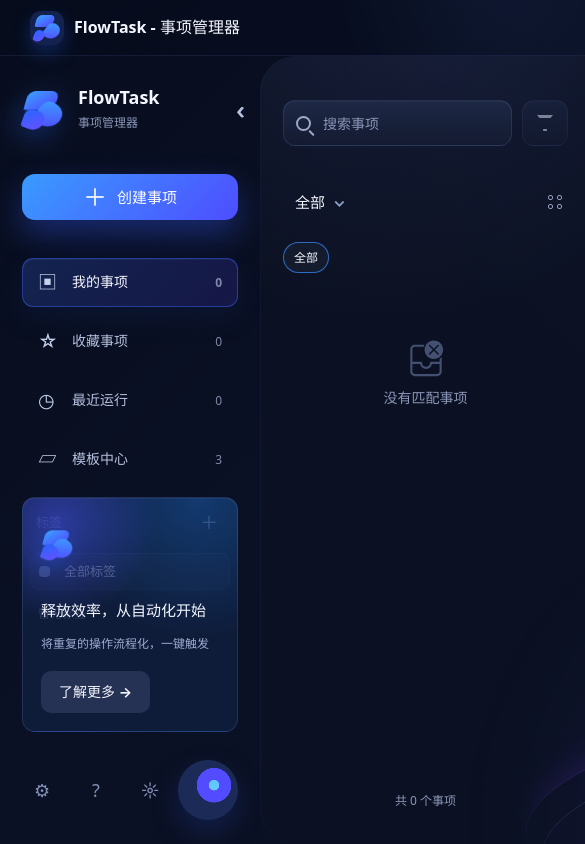
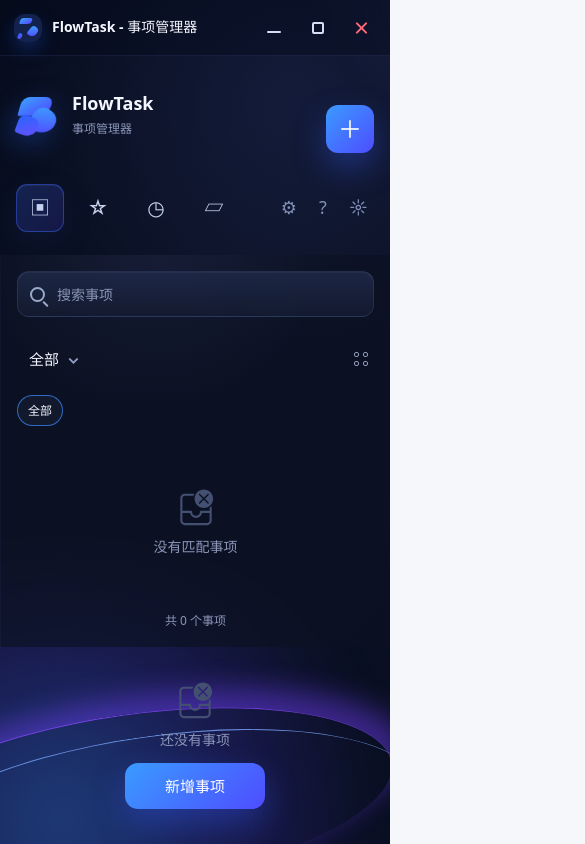
Before and after one commit to newz-max/anythingFast, a Vue app: page / in a window 390 px wide. Shown: the top 844 px of the page, 585 px wide, since content can reach past the window. Built offline with nearby package versions, Linux system fonts and the light colour scheme.

Commit message:
重构响应式布局

```diff
--- a/src/components/layout/MainLayout.vue
+++ b/src/components/layout/MainLayout.vue
@@ -777,6 +777,9 @@
 
 <style scoped>
 .main-layout {
+  --sidebar-width: 298px;
+  --middle-width: clamp(320px, 28vw, 372px);
+  --content-padding: 24px;
   --surface: rgba(15, 20, 40, 0.86);
   --surface-soft: rgba(27, 35, 55, 0.72);
   --line: rgba(82, 106, 171, 0.24);
@@ -788,9 +791,9 @@
   position: relative;
   display: grid;
   grid-template-rows: 56px minmax(0, 1fr);
-  min-width: 1180px;
   height: 100vh;
   min-height: 100vh;
+  min-width: 0;
   overflow: hidden;
   background:
     radial-gradient(circle at 74% 12%, rgba(63, 80, 164, 0.18), transparent 34%),
@@ -862,6 +865,13 @@
   font-weight: 700;
 }
 
+.window-brand > span {
+  min-width: 0;
+  overflow: hidden;
+  text-overflow: ellipsis;
+  white-space: nowrap;
+}
+
 :global([data-app-theme="light"]) .window-brand {
   color: #172033;
 }
@@ -1027,11 +1037,9 @@
   position: relative;
   z-index: 1;
   display: grid;
-  grid-template-columns: 298px 352px minmax(0, 1fr);
+  grid-template-columns: var(--sidebar-width) var(--middle-width) minmax(0, 1fr);
   min-height: 0;
-  overflow-x: hidden;
-  overflow-y: auto;
-  scrollbar-gutter: stable;
+  overflow: hidden;
 }
 
 .sidebar,
@@ -1045,6 +1053,8 @@
 .sidebar {
   display: grid;
   grid-template-rows: auto auto auto auto minmax(0, 1fr) auto;
+  min-width: 0;
+  overflow: hidden;
   padding: 32px 22px 24px;
 }
 
@@ -1213,7 +1223,9 @@
 .tag-list {
   display: grid;
   gap: 10px;
+  max-height: min(24vh, 220px);
   margin-top: 20px;
+  overflow-y: auto;
   padding: 0 8px;
 }
 
@@ -1368,8 +1380,11 @@
 
 .middle-panel {
   display: grid;
+  grid-template-rows: minmax(0, 1fr);
   min-width: 0;
+  min-height: 0;
   padding: 44px 22px 34px;
+  overflow: hidden;
   border-left: 1px solid rgba(82, 106, 171, 0.08);
   border-radius: 36px 0 0 36px;
   background:
@@ -1406,6 +1421,7 @@
   align-content: start;
   gap: 12px;
   min-height: 0;
+  overflow-y: auto;
 }
 
 .template-card {
@@ -1451,15 +1467,18 @@
 .workspace {
   display: grid;
   min-width: 0;
-  padding: 32px 24px 32px 0;
+  min-height: 0;
+  overflow: hidden;
+  padding: 32px var(--content-padding) 32px 0;
 }
 
 .detail-panel {
   display: grid;
-  grid-template-rows: auto minmax(0, auto) auto auto auto;
+  align-content: start;
   gap: 30px;
   min-width: 0;
   min-height: 0;
+  overflow-y: auto;
   border: 1px solid rgba(82, 106, 171, 0.28);
   border-radius: 24px;
   background:
@@ -1515,10 +1534,12 @@
   align-items: flex-start;
   justify-content: space-between;
   gap: 24px;
+  min-width: 0;
 }
 
 .detail-hero {
   display: flex;
+  flex: 1 1 420px;
   min-width: 0;
   gap: 26px;
 }
@@ -1547,6 +1568,7 @@
   display: flex;
   align-items: center;
   gap: 12px;
+  min-width: 0;
 }
 
 .title-row h2 {
@@ -1566,9 +1588,13 @@
 }
 
 .hero-copy p {
+  display: -webkit-box;
   margin: 16px 0 10px;
+  overflow: hidden;
   color: var(--muted);
   font-size: 14px;
+  -webkit-box-orient: vertical;
+  -webkit-line-clamp: 2;
 }
 
 .category-badge {
@@ -1599,10 +1625,19 @@
   font-size: 12px;
 }
 
+.meta-line span {
+  min-width: 0;
+  overflow-wrap: anywhere;
+}
+
 .detail-actions {
   display: flex;
+  flex: 0 1 auto;
+  flex-wrap: wrap;
   align-items: center;
+  justify-content: flex-end;
   gap: 18px;
+  min-width: 0;
   padding-top: 0;
 }
 
@@ -1787,7 +1822,7 @@
 }
 
 .shortcut-trigger-card {
-  grid-template-columns: 48px minmax(0, 1fr) minmax(280px, 420px);
+  grid-template-columns: 48px minmax(0, 1fr) minmax(0, 420px);
 }
 
 .trigger-icon {
@@ -1823,15 +1858,18 @@
 }
 
 .task-shortcut-group {
+  width: 100%;
+  min-width: 0;
   justify-self: end;
   max-width: 420px;
 }
 
 .utility-strip {
   display: grid;
-  grid-template-columns: minmax(260px, 1fr) auto auto;
+  grid-template-columns: minmax(0, 1fr) auto auto;
   align-items: end;
   gap: 16px;
+  min-width: 0;
 }
 
 .shortcut-card {
@@ -1842,6 +1880,7 @@
 }
 
 .shortcut-group {
+  width: 100%;
   max-width: 320px;
 }
 
@@ -1908,22 +1947,247 @@
   margin: 0;
 }
 
-@media (max-width: 1280px) {
+@media (max-width: 1279px) {
   .main-layout {
-    min-width: 1040px;
+    --sidebar-width: 76px;
+    --middle-width: clamp(300px, 34vw, 336px);
+    --content-padding: 18px;
+  }
+
+  .sidebar {
+    justify-items: center;
+    padding: 22px 12px 18px;
+  }
+
+  .brand {
+    grid-template-columns: 44px;
+    justify-items: center;
+  }
+
+  .brand > div:not(.brand-mark),
+  .collapse-mark,
+  .nav-item span:not(.nav-icon),
+  .tag-block,
+  .promo-card,
+  .orb-button {
+    display: none;
+  }
+
+  .nav-list {
+    margin-top: 30px;
+  }
+
+  .create-button:not(.compact) {
+    width: 48px;
+    height: 48px;
+    margin-top: 26px;
+    border-radius: 12px;
+    font-size: 0;
+    gap: 0;
+    padding: 0;
+  }
+
+  .create-button:not(.compact) span {
+    font-size: 24px;
+  }
+
+  .nav-item {
+    grid-template-columns: 1fr;
+    width: 48px;
+    height: 48px;
+    justify-items: center;
+    padding: 0;
+  }
+
+  .nav-icon {
+    font-size: 20px;
+  }
+
+  .sidebar-footer {
+    grid-template-columns: 1fr;
+    justify-items: center;
+    gap: 10px;
+    margin-top: 18px;
+  }
+
+  .middle-panel {
+    padding: 30px 16px 24px;
+    border-radius: 24px 0 0 24px;
+  }
+
+  .detail-panel {
+    gap: 24px;
+    padding: 30px 22px;
+  }
+
+  .detail-header {
+    flex-wrap: wrap;
+  }
+
+  .detail-actions {
+    width: 100%;
+  }
+
+  .hero-icon {
+    width: 76px;
+    height: 76px;
+    flex-basis: 76px;
+    font-size: 32px;
+  }
+
+  .action-row {
+    grid-template-columns: 18px 22px 38px minmax(0, 1fr) 34px 24px;
+    gap: 10px;
+    min-height: 76px;
+    padding: 12px 14px;
+  }
+
+  .action-name {
+    min-width: 0;
+  }
+
+  .action-detail {
+    grid-column: 4 / -1;
+  }
+
+  .shortcut-trigger-card,
+  .utility-strip {
+    grid-template-columns: 1fr;
+  }
+
+  .trigger-card {
+    align-items: start;
+    padding: 18px;
+  }
+
+  .task-shortcut-group,
+  .shortcut-group,
+  .shortcut-warning {
+    max-width: none;
+  }
+}
+
+@media (max-width: 959px) {
+  .main-layout {
+    --sidebar-width: 100%;
+    --middle-width: 100%;
+    height: auto;
+    min-height: 100vh;
+    overflow-y: auto;
   }
 
   .app-content {
-    grid-template-columns: 260px 330px minmax(0, 1fr);
-  }
-
+    grid-template-columns: 1fr;
+    grid-auto-rows: auto;
+    overflow: visible;
+  }
+
+  .sidebar {
+    display: flex;
+    align-items: center;
+    justify-content: space-between;
+    padding: 14px 16px;
+  }
+
+  .brand {
+    grid-template-columns: 44px minmax(0, 1fr);
+  }
+
+  .brand > div:not(.brand-mark) {
+    display: block;
+  }
+
+  .nav-list,
+  .sidebar-footer {
+    display: flex;
+    margin-top: 0;
+  }
+
+  .middle-panel,
+  .workspace {
+    padding: 16px;
+  }
+
+  .middle-panel {
+    border-radius: 0;
+  }
+
+  .workspace,
   .detail-panel {
-    padding: 34px 28px;
+    overflow: visible;
+  }
+
+  .detail-hero {
+    flex-wrap: wrap;
+  }
+
+  .section-title-row,
+  .template-card {
+    flex-wrap: wrap;
+  }
+
+  .template-card {
+    grid-template-columns: 1fr;
+  }
+}
+
+@media (max-width: 640px) {
+  .app-titlebar {
+    height: auto;
+    min-height: 56px;
+  }
+
+  .window-brand {
+    padding-left: 14px;
+    font-size: 14px;
+  }
+
+  .titlebar-mark {
+    width: 28px;
+    height: 28px;
+    flex-basis: 28px;
+  }
+
+  .window-control {
+    width: 44px;
+  }
+
+  .window-control-close {
+    width: 42px;
+    margin-right: 8px;
+  }
+
+  .sidebar {
+    flex-wrap: wrap;
+    gap: 12px;
+  }
+
+  .detail-panel {
+    border-radius: 18px;
+    padding: 20px 16px;
   }
 
   .action-row {
-    grid-template-columns: 18px 22px 40px minmax(96px, 125px) minmax(0, 1fr) 38px 28px;
-    gap: 10px;
+    grid-template-columns: 18px 34px minmax(0, 1fr) 34px;
+  }
+
+  .action-index,
+  .row-more {
+    display: none;
+  }
+
+  .action-detail {
+    grid-column: 3 / -1;
+  }
+
+  .run-button,
+  .add-action-button {
+    width: 100%;
+  }
+
+  .detail-actions,
+  .section-title-row {
+    justify-content: stretch;
   }
 }
 </style>
--- a/src/components/quick/QuickSearchPanel.vue
+++ b/src/components/quick/QuickSearchPanel.vue
@@ -86,8 +86,11 @@
 <style scoped>
 .quick-panel {
   display: grid;
+  grid-template-rows: auto minmax(0, 1fr) auto;
   gap: 12px;
+  min-width: 0;
   min-height: 100vh;
+  overflow: hidden;
   padding: 14px;
   background: #ffffff;
 }
@@ -96,11 +99,15 @@
   display: grid;
   align-content: start;
   gap: 8px;
+  min-height: 0;
+  overflow-y: auto;
+  padding-right: 2px;
 }
 
 .result-item {
   display: flex;
   width: 100%;
+  min-width: 0;
   align-items: center;
   justify-content: space-between;
   gap: 12px;
@@ -121,6 +128,7 @@
 
 .result-main {
   min-width: 0;
+  flex: 1 1 auto;
 }
 
 .result-name,
@@ -143,9 +151,28 @@
 
 .status {
   display: flex;
+  flex-wrap: wrap;
   align-items: center;
   justify-content: space-between;
+  gap: 8px;
   border-top: 1px solid #eef2f7;
   padding-top: 8px;
 }
+
+@media (max-width: 520px) {
+  .quick-panel {
+    min-height: 100vh;
+    padding: 10px;
+  }
+
+  .result-item {
+    align-items: flex-start;
+    flex-direction: column;
+  }
+
+  .status {
+    align-items: flex-start;
+    flex-direction: column;
+  }
+}
 </style>
--- a/src/components/tasks/ActionWizardPanel.vue
+++ b/src/components/tasks/ActionWizardPanel.vue
@@ -91,7 +91,7 @@
   <NDrawer
     :show="show"
     placement="right"
-    width="min(720px, 88vw)"
+    width="min(720px, calc(100vw - 24px))"
     :mask-closable="false"
     @update:show="(value: boolean) => (value ? emit('update:show', true) : close())"
   >
@@ -163,7 +163,10 @@
 }
 
 .step-body {
-  min-height: 420px;
+  min-height: min(420px, calc(100vh - 220px));
+  max-height: calc(100vh - 190px);
+  overflow-y: auto;
+  padding-right: 2px;
 }
 
 .type-grid {
@@ -212,9 +215,29 @@
 
 .footer {
   display: flex;
+  flex-wrap: wrap;
   align-items: center;
   justify-content: space-between;
   gap: 16px;
   width: 100%;
 }
+
+.footer :deep(.n-space) {
+  flex-wrap: wrap;
+}
+
+@media (max-width: 640px) {
+  .step-body {
+    min-height: 0;
+    max-height: calc(100vh - 180px);
+  }
+
+  .type-grid {
+    grid-template-columns: 1fr;
+  }
+
+  .footer {
+    justify-content: flex-end;
+  }
+}
 </style>
--- a/src/components/tasks/TaskListPanel.vue
+++ b/src/components/tasks/TaskListPanel.vue
@@ -154,6 +154,7 @@
   grid-template-rows: auto auto auto minmax(0, 1fr) auto;
   gap: 18px;
   min-height: 0;
+  overflow: hidden;
 }
 
 .search-row {
@@ -268,6 +269,9 @@
   display: flex;
   flex-wrap: wrap;
   gap: 8px;
+  max-height: 74px;
+  overflow-y: auto;
+  padding-right: 2px;
 }
 
 .category-pill {
@@ -303,7 +307,7 @@
 
 .scroll {
   min-height: 0;
-  max-height: calc(100vh - 246px);
+  height: 100%;
 }
 
 .items {
@@ -438,6 +442,7 @@
 
 .task-actions {
   display: inline-flex;
+  min-width: max-content;
   align-items: center;
   gap: 10px;
 }
@@ -484,4 +489,79 @@
   --n-text-color: #8b96b8 !important;
   --n-icon-color: #445071 !important;
 }
+
+@media (max-width: 1279px) {
+  .task-list {
+    gap: 14px;
+  }
+
+  .section-row {
+    padding-top: 14px;
+  }
+
+  .task-item {
+    grid-template-columns: 40px minmax(0, 1fr) 68px;
+    gap: 10px;
+    min-height: 72px;
+    padding: 12px;
+  }
+
+  .task-icon {
+    width: 40px;
+    height: 40px;
+  }
+
+  .task-actions {
+    display: grid;
+    grid-template-columns: repeat(2, 30px);
+    justify-content: end;
+    gap: 6px;
+  }
+
+  .more-dots {
+    display: none;
+  }
+
+  .favorite-toggle,
+  .small-run {
+    width: 30px;
+    height: 30px;
+  }
+}
+
+@media (max-width: 959px) {
+  .task-list {
+    max-height: none;
+    overflow: visible;
+  }
+
+  .scroll {
+    max-height: 420px;
+  }
+}
+
+@media (max-width: 520px) {
+  .search-row {
+    grid-template-columns: minmax(0, 1fr);
+  }
+
+  .filter-button {
+    display: none;
+  }
+
+  .task-item {
+    grid-template-columns: 36px minmax(0, 1fr);
+  }
+
+  .task-actions {
+    grid-column: 2;
+    grid-row: 2;
+    justify-content: start;
+  }
+
+  .task-icon {
+    width: 36px;
+    height: 36px;
+  }
+}
 </style>
--- a/src/components/tasks/TaskWizardActionStep.vue
+++ b/src/components/tasks/TaskWizardActionStep.vue
@@ -71,6 +71,7 @@
 
 .action-step-header {
   justify-content: space-between;
+  min-width: 0;
 }
 
 .section-title {
@@ -95,6 +96,8 @@
 
 .action-row {
   justify-content: space-between;
+  min-width: 0;
+  flex-wrap: wrap;
 }
 
 .order {
@@ -129,4 +132,42 @@
   text-overflow: ellipsis;
   white-space: nowrap;
 }
+
+@media (max-width: 720px) {
+  .action-step-header {
+    align-items: flex-start;
+    flex-direction: column;
+  }
+
+  .action-step-header :deep(.n-button) {
+    width: 100%;
+  }
+
+  .action-row {
+    align-items: flex-start;
+  }
+
+  .action-main {
+    flex-basis: calc(100% - 40px);
+  }
+
+  .action-title-row {
+    flex-wrap: wrap;
+  }
+
+  .action-row :deep(.n-space) {
+    width: 100%;
+    justify-content: flex-end;
+  }
+}
+
+@media (max-width: 480px) {
+  .action-row :deep(.n-space) {
+    justify-content: flex-start;
+  }
+
+  .action-row :deep(.n-button) {
+    flex: 1 1 72px;
+  }
+}
 </style>
--- a/src/components/tasks/TaskWizardDrawer.vue
+++ b/src/components/tasks/TaskWizardDrawer.vue
@@ -117,7 +117,7 @@
   <NDrawer
     :show="show"
     placement="right"
-    width="min(860px, 92vw)"
+    width="min(860px, calc(100vw - 24px))"
     :mask-closable="true"
     @update:show="(value: boolean) => (value ? emit('update:show', true) : close())"
   >
@@ -184,14 +184,37 @@
 }
 
 .step-body {
-  min-height: 440px;
+  min-height: min(440px, calc(100vh - 220px));
+  max-height: calc(100vh - 190px);
+  overflow-y: auto;
+  padding-right: 2px;
 }
 
 .footer {
   display: flex;
+  flex-wrap: wrap;
   align-items: center;
   justify-content: space-between;
   gap: 16px;
   width: 100%;
 }
+
+.footer :deep(.n-space) {
+  flex-wrap: wrap;
+}
+
+@media (max-width: 640px) {
+  .step-body {
+    min-height: 0;
+    max-height: calc(100vh - 180px);
+  }
+
+  .footer {
+    justify-content: flex-end;
+  }
+
+  .footer > span {
+    display: none;
+  }
+}
 </style>
```
